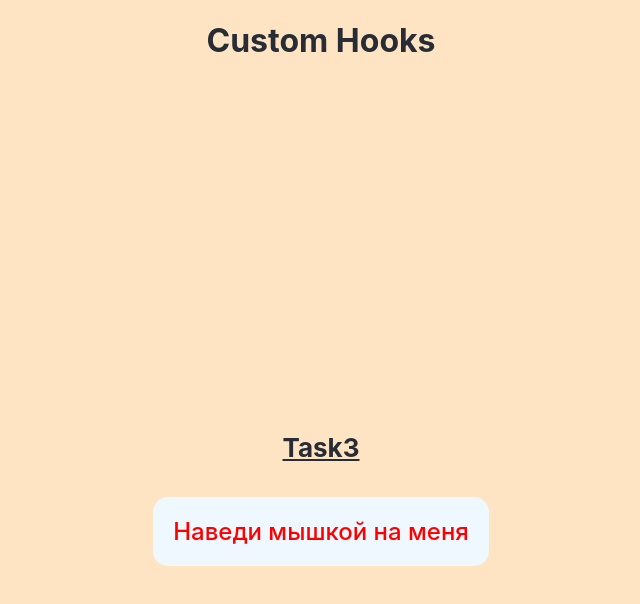
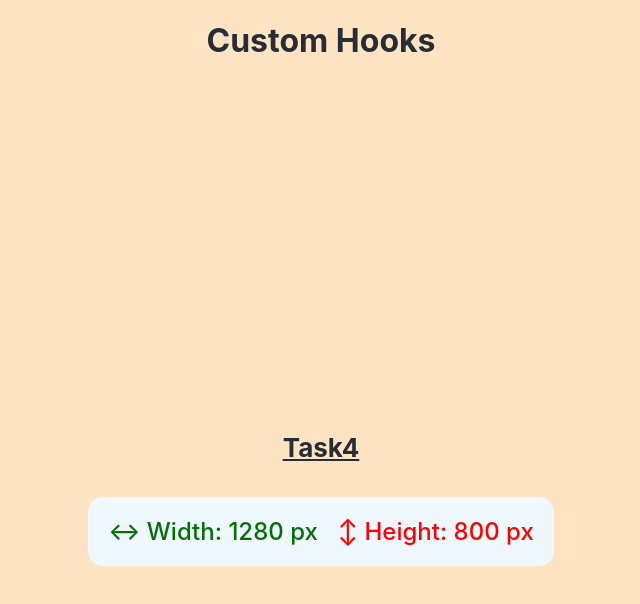
Before and after one commit to vitalyvitmens/rs-custom-hooks, a React (Create React App) app: page / in a window 1280 px wide. Shown: the top 604 px of the page, without its empty margins (319-959 px from the left). Built offline with nearby package versions, Linux system fonts and the light colour scheme.

Commit message:
chore(src\App.js): раскомментирует строку компонента с решенной задачей и импорт к нему, закомментировав предудыщие компоненты и импорты к ним

```diff
--- a/src/App.js
+++ b/src/App.js
@@ -1,7 +1,7 @@
 // import { Task1 } from './Tasks/Task1'
 // import { Task2 } from './Tasks/Task2'
-import { Task3 } from './Tasks/Task3'
-// import { Task4 } from './Tasks/Task4'
+// import { Task3 } from './Tasks/Task3'
+import { Task4 } from './Tasks/Task4'
 import styles from './app.module.css'
 
 export const App = () => {
@@ -11,8 +11,8 @@ export const App = () => {
 			<header className={styles.appHeader}>
 				{/* <Task1 /> */}
 				{/* <Task2 /> */}
-				<Task3 />
-				{/* <Task4 /> */}
+				{/* <Task3 /> */}
+				<Task4 />
 			</header>
 		</div>
 	)
```
